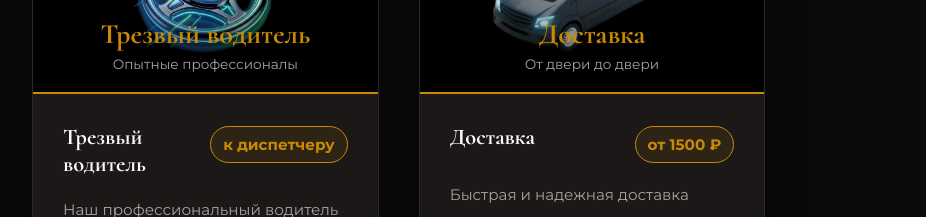
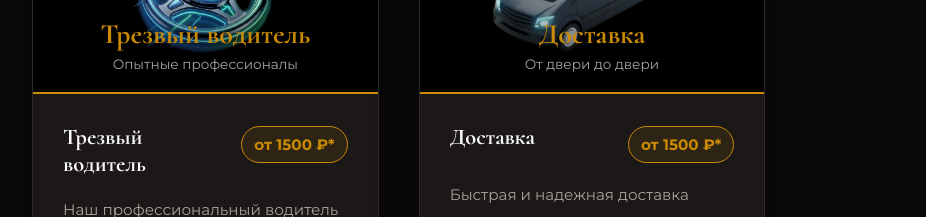
Before and after one commit to Xyling12/grand-transfer, a Next.js app: page / in a window 1280 px wide. Shown: the part 3640-3857 px from the top of the page, without its empty margins (48-974 px from the left). Built offline with nearby package versions, Linux system fonts and the light colour scheme; no server answers.

Commit message:
Update Sober Driver to flat 1500 price with asterisk on UI cards

```diff
--- a/src/components/BookingForm.tsx
+++ b/src/components/BookingForm.tsx
@@ -378,8 +378,16 @@ export default function BookingForm() {
                                                         <div className={styles.tariffCardBody}>
                                                             <span className={styles.tariffName}>{t.name}</span>
                                                             <span className={styles.tariffPrice}>
-                                                                {t.id === 'delivery' ? 'от 1500 ₽' : `от ${itemPrice} ₽/км`}
+                                                                {(t.id === 'delivery' || t.id === 'soberDriver') ? 'от 1500 ₽*' : `от ${itemPrice} ₽/км`}
                                                             </span>
+                                                            {priceCalc && (
+                                                                <div className={styles.priceEstimate}>
+                                                                    <div className={styles.priceLabel}>Примерная стоимость</div>
+                                                                    <div className={styles.priceValue}>
+                                                                        {(t.id === 'delivery' || t.id === 'soberDriver') ? 'от 1500 ₽' : `~ ${priceCalc.minPrice} ₽`}
+                                                                    </div>
+                                                                </div>
+                                                            )}
                                                         </div>
                                                     </div>
                                                 );
@@ -400,7 +408,7 @@ export default function BookingForm() {
                                                     <span className={styles.priceResultTariff}>{priceCalc.tariffName}</span>
                                                 </div>
                                                 <div className={styles.priceResultStats}>
-                                                    {tariff !== 'delivery' && (
+                                                    {(tariff !== 'delivery' && tariff !== 'soberDriver') && (
                                                         <div className={styles.priceStat}>
                                                             <Ruler size={15} className={styles.priceStatIcon} />
                                                             <span>{priceCalc.roadKm} км</span>
@@ -412,7 +420,7 @@ export default function BookingForm() {
                                                     </div>
                                                 </div>
                                                 <div className={styles.priceResultTotal}>
-                                                    от <strong>{priceCalc.minPrice.toLocaleString('ru-RU')} ₽</strong>
+                                                    от <strong>{(tariff === 'delivery' || tariff === 'soberDriver') ? '1 500' : priceCalc.minPrice.toLocaleString('ru-RU')} ₽</strong>
                                                 </div>
                                                 {(tariff === 'delivery' || tariff === 'soberDriver') && (
                                                     <div style={{
@@ -430,14 +438,14 @@ export default function BookingForm() {
                                                         * Для уточнения окончательной стоимости {tariff === 'delivery' ? 'доставки' : 'услуги'} обратитесь к диспетчеру
                                                     </div>
                                                 )}
-                                                {tariff !== 'delivery' && (
+                                                {(tariff !== 'delivery' && tariff !== 'soberDriver') && (
                                                     <div className={styles.receiptBox}>
                                                         <div className={styles.receiptTitle} style={{ color: 'var(--color-primary)' }}>Детализация стоимости</div>
                                                         {priceCalc.legPrices && priceCalc.legPrices.length === 2 ? (
                                                             <>
                                                                 <div className={styles.receiptRow}>
                                                                     <span>До границы ({activeCheckpoint?.name?.replace('КПП ', '') || 'КПП'})</span>
-                                                                    <span>{(priceCalc.legPrices[0] - (tariff === 'delivery' ? 1500 : 0)).toLocaleString('ru-RU')} ₽</span>
+                                                                    <span>{(priceCalc.legPrices[0]).toLocaleString('ru-RU')} ₽</span>
                                                                 </div>
                                                                 <div className={styles.receiptRow}>
                                                                     <span>После границы</span>
@@ -447,7 +455,7 @@ export default function BookingForm() {
                                                         ) : (
                                                             <div className={styles.receiptRow}>
                                                                 <span>Километраж ({priceCalc.roadKm} км)</span>
-                                                                <span>{(priceCalc.minPrice - (tariff === 'delivery' ? 1500 : 0)).toLocaleString('ru-RU')} ₽</span>
+                                                                <span>{(priceCalc.minPrice).toLocaleString('ru-RU')} ₽</span>
                                                             </div>
                                                         )}
                                                     </div>
--- a/src/components/Tariffs.tsx
+++ b/src/components/Tariffs.tsx
@@ -157,7 +157,7 @@ export default function Tariffs() {
                                     <div className={styles.headerRow}>
                                         <h4 className={styles.nameAlt}>{tariff.name}</h4>
                                         <div className={styles.priceBadge}>
-                                            {tariff.id === 'delivery' ? 'от 1500 ₽' : tariff.id === 'soberDriver' ? 'к диспетчеру' : `от ${price} ₽/км`}
+                                            {(tariff.id === 'delivery' || tariff.id === 'soberDriver') ? 'от 1500 ₽*' : `от ${price} ₽/км`}
                                         </div>
                                     </div>
 
```
